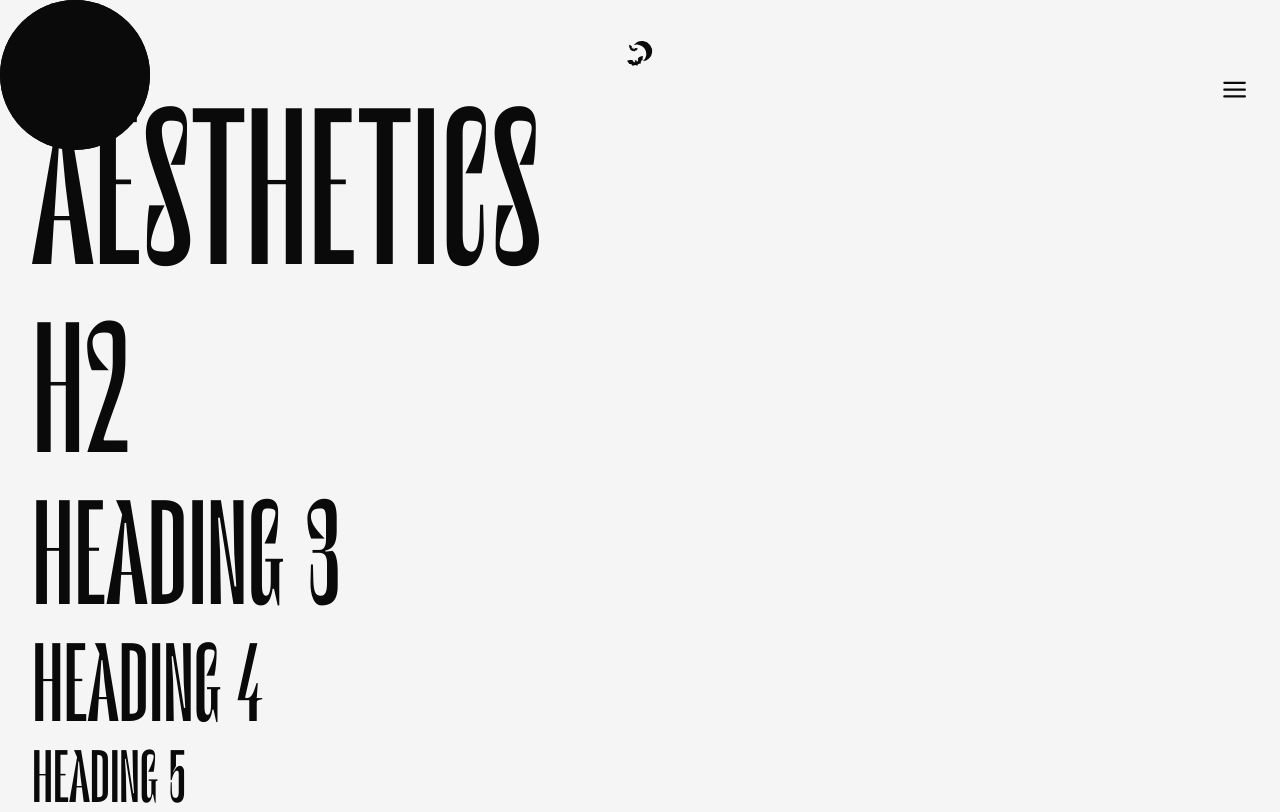
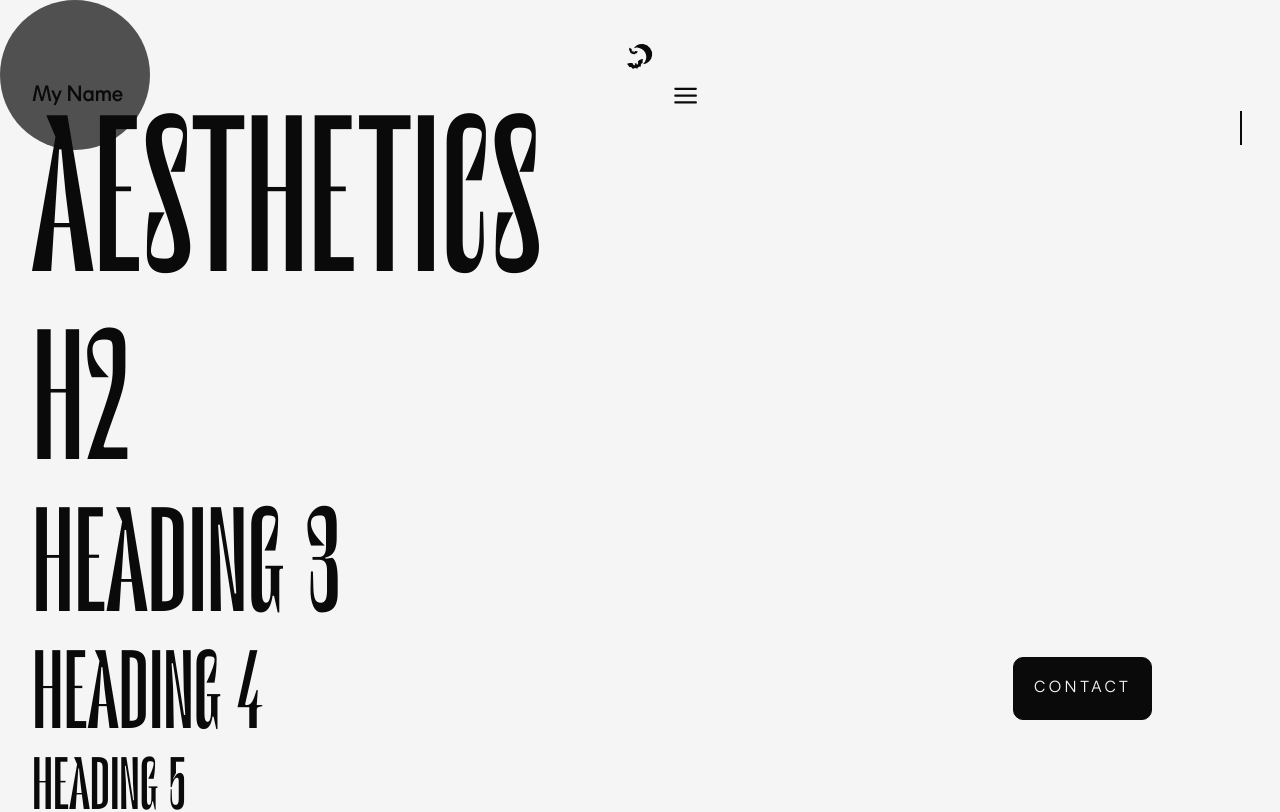
Before and after one commit to bravoosonja/website, a Next.js app: page / in a window 1280 px wide. Shown: the top 812 px of the page. Built offline with nearby package versions, Linux system fonts and the light colour scheme.

Commit message:
start menu

```diff
--- /dev/null
+++ b/components/contactButton.js
@@ -0,0 +1,27 @@
+import styled from "styled-components";
+
+export default function ContactButton() {
+  return <StyledContactButton>Contact</StyledContactButton>;
+}
+
+const StyledContactButton = styled.button`
+  background: ${(props) => props.theme.text};
+  position: absolute;
+  right: 10vw;
+  bottom: 10vh;
+  border: 1px solid ${(props) => props.theme.text};
+  padding: 20px;
+  color: ${(props) => props.theme.background};
+  display: flex;
+  align-items: center;
+  justify-content: center;
+  letter-spacing: 3px;
+  border-radius: 10px;
+  font-family: "Mier";
+  font-size: 1rem;
+  text-transform: uppercase;
+
+  span {
+    margin-right: 10px;
+  }
+`;
--- a/components/feature/customCursor.js
+++ b/components/feature/customCursor.js
@@ -6,8 +6,10 @@ const CustomCursor = () => {
 
   const onMouseMove = (event) => {
     const { clientX, clientY } = event;
-    cursor.current.style.left = `${clientX}px`;
-    cursor.current.style.top = `${clientY}px`;
+    const x = clientX - 75;
+    const y = clientY - 75;
+    cursor.current.style.left = `${x}px`;
+    cursor.current.style.top = `${y}px`;
   };
 
   useEffect(() => {
@@ -36,6 +38,7 @@ const Cursor = styled.div`
   transition: 0.5s cubic-bezier(0.75, -1.17, 0.3, 2.33) transform 0.2s
     cubic-bezier(0.75, -1.27, 0.3, 2.33);
   z-index: 1;
+  opacity: 70%;
 
   &.hovered {
     content: "See More";
--- a/components/header.js
+++ b/components/header.js
@@ -1,5 +1,6 @@
 import styled from "styled-components";
 import { CgMenu } from "react-icons/cg";
+import Menu from "./menu/menu";
 
 export default function Header(props) {
   return (
@@ -8,6 +9,7 @@ export default function Header(props) {
       <StyledMenu>
         <CgMenu />
       </StyledMenu>
+      <Menu />
     </Wrapper>
   );
 }
@@ -34,7 +36,7 @@ const StyledMenu = styled.div`
   background-color: transparent;
   font-size: 1.7rem;
   display: flex;
-  justify-content: center;
+  justify-content: flex-end;
   align-items: center;
   color: ${(props) => props.theme.text};
 `;
--- /dev/null
+++ b/components/menu/menu.js
@@ -0,0 +1,16 @@
+import React from "react";
+import styled from "styled-components";
+// components
+import MenuButton from "./menuButton";
+import MenuContent from "./menuContent";
+
+export default function Menu() {
+  return (
+    <Wrapper>
+      <MenuButton />
+      <MenuContent />
+    </Wrapper>
+  );
+}
+
+const Wrapper = styled.div``;
--- /dev/null
+++ b/components/menu/menuButton.js
@@ -0,0 +1,54 @@
+import { useContext } from "react";
+import styled from "styled-components";
+// context
+import MenuContext from "../../context/menu-context";
+
+export default function MenuButton() {
+  const { toggleMenu, setToggleMenu } = useContext(MenuContext);
+  return (
+    <Wrapper>
+      <StyledMenuButton onClick={() => setToggleMenu(!toggleMenu)}>
+        <span></span>
+      </StyledMenuButton>
+    </Wrapper>
+  );
+}
+
+const Wrapper = styled.div`
+  position: fixed;
+  right: 11px;
+  top: 100px;
+  z-index: 11;
+`;
+
+const StyledMenuButton = styled.button`
+  cursor: pointer;
+  width: 48px;
+  height: 48px;
+  border: none;
+  background: 0 0;
+
+  span {
+    &:after,
+    &:before {
+      content: "";
+      width: 2px;
+      height: 48px;
+      position: absolute;
+      background-color: ${(props) => props.theme.text};
+      left: 50%;
+      top: 50%;
+      display: block;
+      will-change: transform;
+      transition: all 1s cubic-bezier(0.645, 0.045, 0.355, 1);
+    }
+
+    &:before {
+      transform: translate(-5px, -50%) scale(0.7) rotate(180deg);
+    }
+
+    &:after {
+      transform: translate(-5px, -50%) scale(0.7) rotate(0);
+    }
+  }
+`;
--- /dev/null
+++ b/components/menu/menuContent.js
@@ -0,0 +1,52 @@
+import { useContext } from "react";
+import styled from "styled-components";
+// context
+import MenuContext from "../../context/menu-context";
+
+export default function MenuContent() {
+  const { toggleMenu, setToggleMenu } = useContext(MenuContext);
+  return (
+    <>
+      {toggleMenu && (
+        <Wrapper>
+          <InnerMenu>
+            <NavContainer>
+              <InternalNavLinks>
+                <li>Home</li>
+                <li>About</li>
+                <li>Skills</li>
+                <li>Projects</li>
+                <li>Contact</li>
+              </InternalNavLinks>
+            </NavContainer>
+          </InnerMenu>
+        </Wrapper>
+      )}
+    </>
+  );
+}
+
+const Wrapper = styled.div`
+  //check later
+  margin-right: 75px;
+  padding-right: 50px;
+  border-left: 1px solid ${(props) => props.theme.text};
+  width: calc(100vw-126px);
+  color: ${(props) => props.theme.text};
+`;
+
+const InnerMenu = styled.div`
+  position: fixed;
+  width: 100vw;
+  height: 100vh;
+  background: ${(props) => props.theme.background};
+  z-index: 10;
+  color: ${(props) => props.theme.text};
+  will-change: transform;
+  transition: transform 1s cubic-bezier(1, 0, 0, 1);
+  transform: translateX(-100%);
+`;
+
+const NavContainer = styled.div``;
+
+const InternalNavLinks = styled.ul``;
--- /dev/null
+++ b/components/menu/menuManager.js
@@ -0,0 +1,15 @@
+import { useState } from "react";
+// context
+import MenuContext from "../../context/menu-context";
+import styled from "styled-components";
+
+export default function MenuManager(props) {
+  const [toggleMenu, setToggleMenu] = useState(false);
+  return (
+    <MenuContext.Provider value={{ toggleMenu, setToggleMenu }}>
+      {props.children}
+    </MenuContext.Provider>
+  );
+}
+
+const Wrapper = styled.div``;
--- /dev/null
+++ b/context/menu-context.js
@@ -0,0 +1,8 @@
+import { createContext } from "react";
+
+const MenuContext = createContext({
+  toggleMenu: false,
+  setToggleMenu: () => {},
+});
+
+export default MenuContext;
--- a/pages/_app.js
+++ b/pages/_app.js
@@ -32,7 +32,8 @@ const ThemeContainer = styled.div`
   justify-content: center;
   align-items: center;
   color: ${({ theme }) => theme.text};
-  padding: 0.5rem 0;
+  padding: 0.7rem 0;
+  width: full;
 
   &:hover {
     text-decoration: underline;
--- a/pages/index.js
+++ b/pages/index.js
@@ -3,6 +3,8 @@ import Head from "next/head";
 // components
 import Header from "../components/header";
 import CustomCursor from "../components/feature/customCursor";
+import ContactButton from "../components/contactButton";
+import MenuManager from "../components/menu/menuManager";
 // styles
 
 export default function IndexPage() {
@@ -14,8 +16,9 @@ export default function IndexPage() {
         <link rel="icon" href="/favicon.ico" />
       </Head>
       <CustomCursor />
+      <MenuManager>
         <Header />
-      <CustomCursor />
+        <ContactButton />
         <div>
           <h1>AESTHETICS</h1>
           <h2>H2</h2>
@@ -26,11 +29,12 @@ export default function IndexPage() {
         </div>
         <p>
           Contrary to popular belief, Lorem Ipsum is not simply random text. It
-        has roots in a piece of classical Latin literature from 45 BC, making it
-        over 2000 years old. Richard McClintock, a Latin professor at
+          has roots in a piece of classical Latin literature from 45 BC, making
+          it over 2000 years old. Richard McClintock, a Latin professor at
           Hampden-Sydney College in Virginia, looked up one of the more obscure
           Latin words, consectetur, from
         </p>
+      </MenuManager>
     </>
   );
 }
--- a/styles/globalStyle.js
+++ b/styles/globalStyle.js
@@ -28,7 +28,9 @@ export const GlobalStyle = createGlobalStyle`
         padding: 2rem;
         width: 100vw;
         font-family: 'Mier', "MurMure", sans-serif;
-        transition: all 0.25s linear;
+        transition: all 1s cubic-bezier(0.645, 0.045, 0.355, 1);
+
+
     }
 
     h1,h2,h3,h4,h5,h6 {
@@ -68,10 +70,16 @@ export const GlobalStyle = createGlobalStyle`
         color: ${(props) => props.theme.text};
 
 
-    };
+    }
+
+    ul,li {
+        list-style: none;
+        color: ${(props) => props.theme.text};
+    }
 
     a {
         text-decoration: none;
+        color: ${(props) => props.theme.text};
 
     }
 
```
Also changed, not shown: 1 other file (tests, documents, lock files or other folders). Lines whose indentation alone changed are shown as unchanged.
